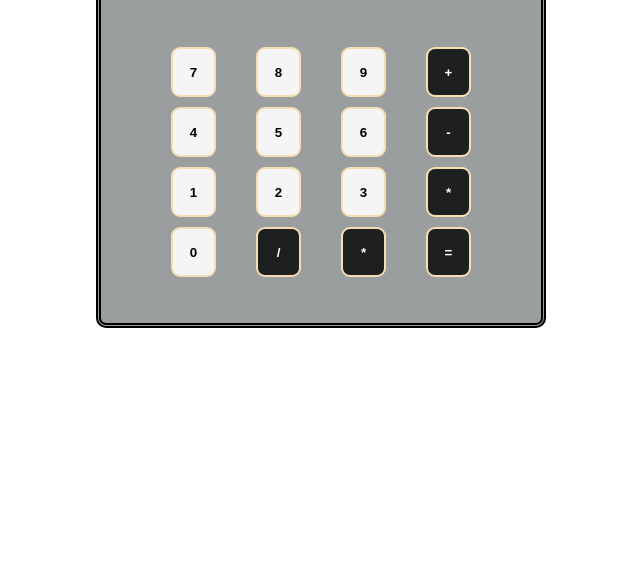
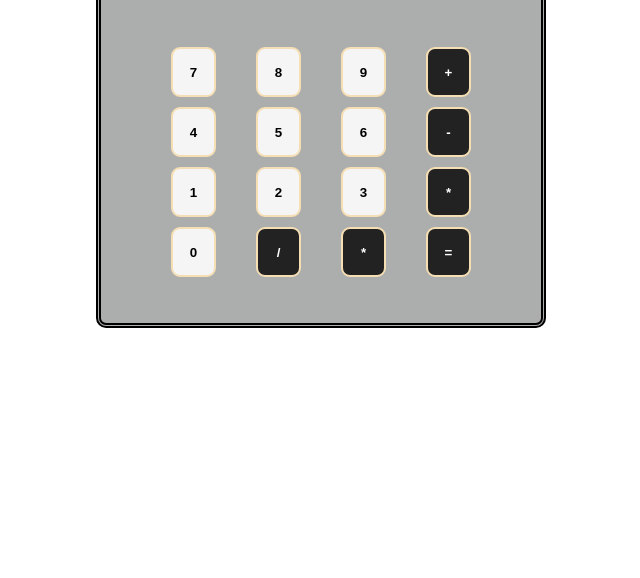
Before and after one commit to harshdamhase/calci1, a plain HTML site: page index.html in a window 1280 px wide. Shown: the part 222-800 px from the top of the page, without its empty margins (319-959 px from the left). Drawn offline with Linux system fonts and the light colour scheme.

Commit message:
chages added

```diff
--- a/index.html
+++ b/index.html
@@ -3,7 +3,7 @@
 <head>
     <style>
         .container {
-            background-color: #090f1267;;
+            background-color: #33353667;;
             height: 400px;
             width: 400px;
             padding: 20px;
```
